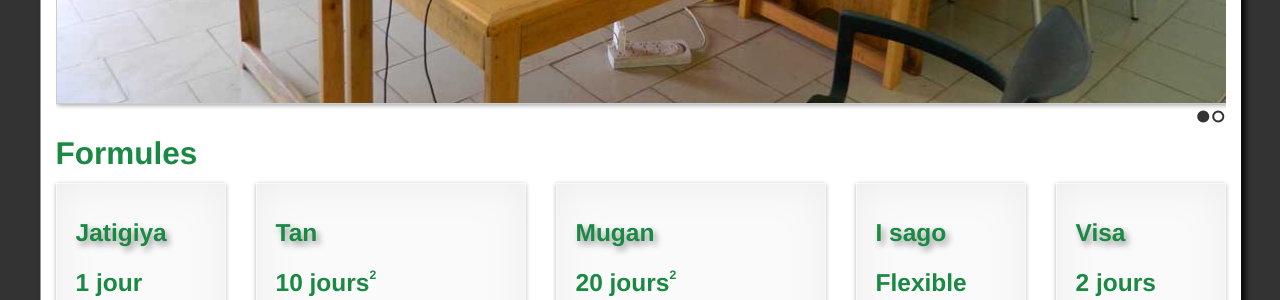
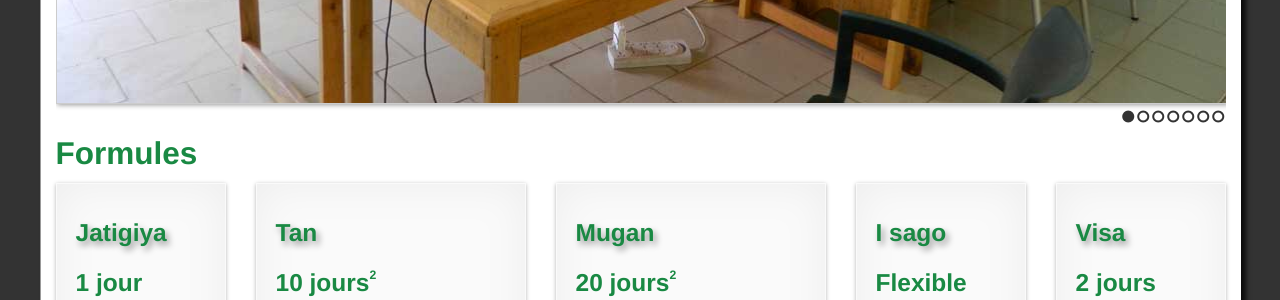
Before and after one commit to jokkolabs/jokkolabs.github.io, a Jekyll site: the page built from index.html, in a window 1280 px wide. Shown: the part 1631-1931 px from the top of the page. Built offline with Jekyll 4.4.1, drawn with Linux system fonts in a browser that asks for light colours; Markdown is read by kramdown in place of the engine named in the settings.

Commit message:
Added pictures

```diff
--- a/_includes/space.fr.html
+++ b/_includes/space.fr.html
@@ -20,8 +20,13 @@
 
 <div class="container">
     <div id="slides">
-	  <img src="/images/space1.jpg" alt="The coworking space">
-      <img src="/images/kitchen.jpg" alt="Comfortable kitchen spot">
+	  <img src="/images/space1.jpg" title="L'espace avec le tableau noir" alt="L'espace avec le tableau noir">
+	  <img src="/images/space2.jpg" title="L'espace avec l'écran de projection" alt="L'espace avec l'écran de projection">
+	  <img src="/images/space3.jpg" title="L'espace avec les casiers" alt="L'espace avec les casiers">
+	  <img src="/images/space4.jpg" title="Un Jokkoworker" alt="Un Jokkoworker">
+	  <img src="/images/space5.jpg" title="Café ou thé à volonté" alt="Café ou thé à volonté">
+	  <img src="/images/space6.jpg" title="Les casiers" alt="Les casiers">
+      <img src="/images/kitchen.jpg" title="L'espace cuisine" alt="L'espace cuisine">
     </div>
 </div>
 
```
Also changed, not shown: images/space2.jpg (added), images/space3.jpg (added), images/space4.jpg (added), images/space5.jpg (added), images/space6.jpg (added).
